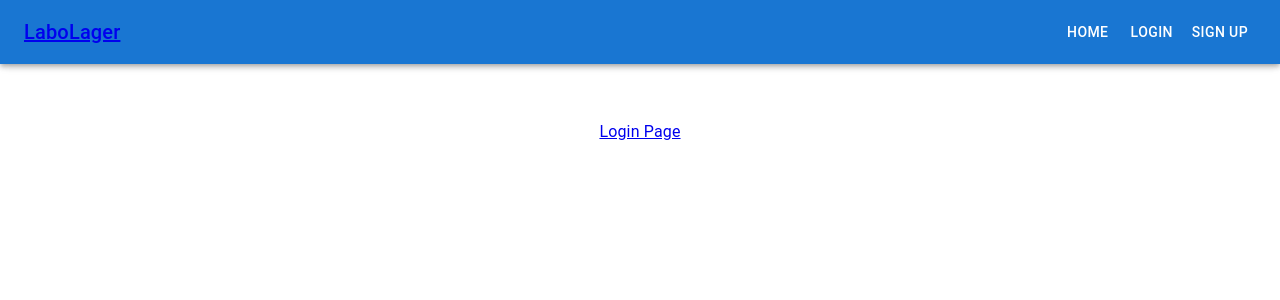
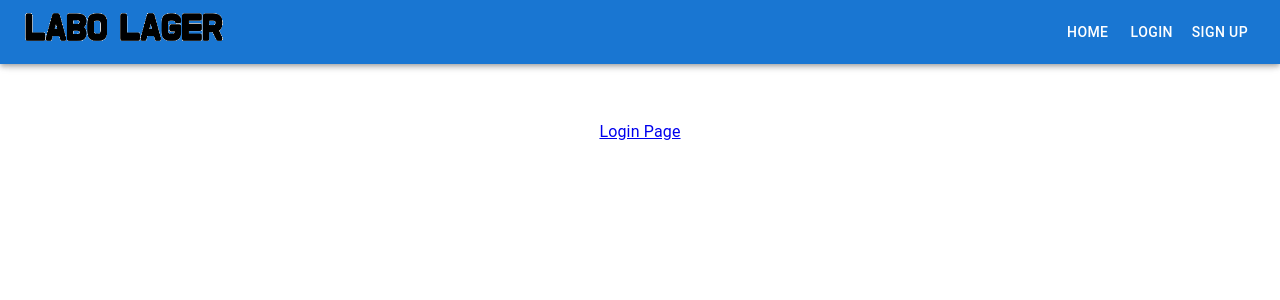
Before and after one commit to roypeco/labo-lager, a Next.js app in the folder front/: page / in a window 1280 px wide. Shown: the top 300 px of the page. Built offline with nearby package versions, Linux system fonts and the light colour scheme.

Commit message:
ロゴの追加

```diff
--- a/front/src/components/DrawerAppBar.tsx
+++ b/front/src/components/DrawerAppBar.tsx
@@ -1,4 +1,6 @@
 import * as React from 'react';
+import Image from "next/image";
+import logoImage from "../../public/img/Labolager.png";
 import AppBar from '@mui/material/AppBar';
 import Box from '@mui/material/Box';
 import CssBaseline from '@mui/material/CssBaseline';
@@ -36,9 +38,9 @@ export default function DrawerAppBar(props: Props) {
   const drawer = (
     <Box onClick={handleDrawerToggle} sx={{ textAlign: 'center' }}>
       <Typography variant="h6" sx={{ my: 2 }}>
-        <a href='./'>
-          LaboLager
-        </a>
+          <a href='./'>
+            <Image src={logoImage} alt='ロゴ画像' width='200' height='35' fetchPriority='high' loading='lazy' />
+          </a>
       </Typography>
       <Divider />
       <List>
@@ -73,7 +75,7 @@ export default function DrawerAppBar(props: Props) {
             sx={{ flexGrow: 1, display: { xs: 'none', sm: 'block' } }}
           >
             <a href='./'>
-              LaboLager
+              <Image src={logoImage} alt='ロゴ画像' width='200' height='35' fetchPriority='high' loading='lazy' />
             </a>
           </Typography>
           <Box sx={{ display: { xs: 'none', sm: 'block' } }}>
```
Also changed, not shown: front/public/img/Labolager.png (added).
